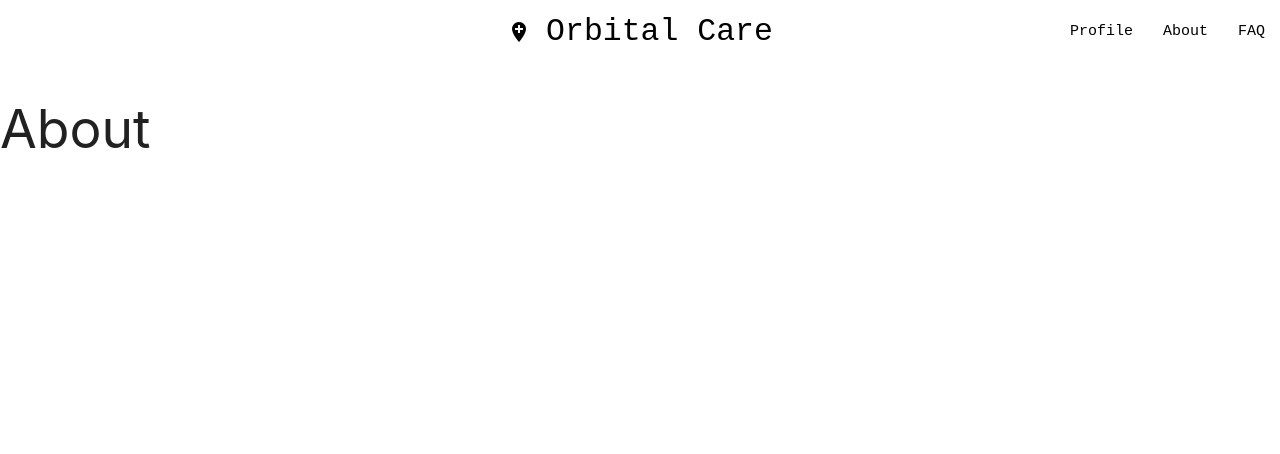
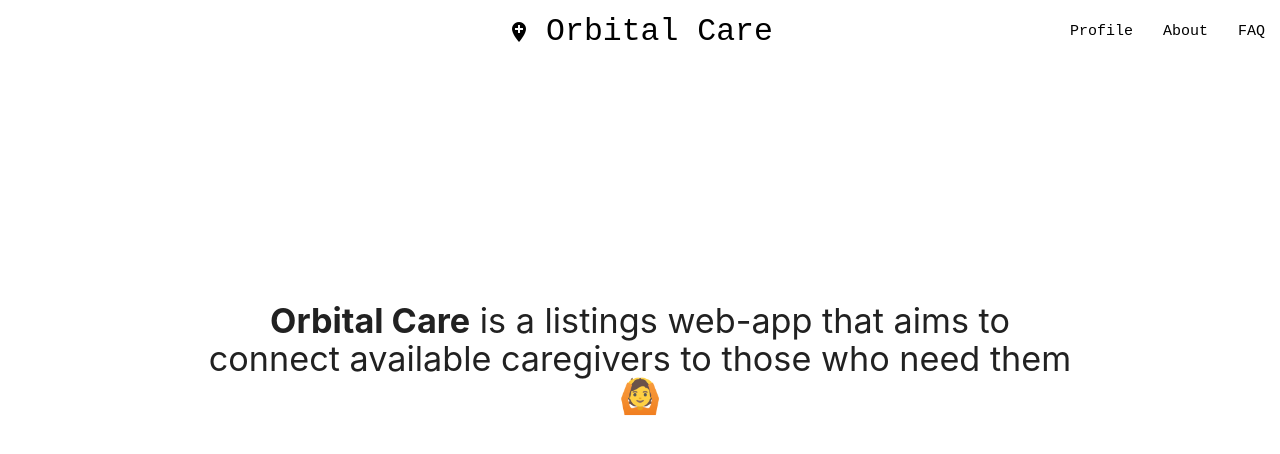
Before and after one commit to jefflowzh/Orbital-2019, a React (Create React App) app in the folder client/: page /about in a window 1280 px wide. Shown: the top 454 px of the page. Built offline with nearby package versions, Linux system fonts and the light colour scheme.

Commit message:
Minor text changes in Dashboard and About

```diff
--- a/client/src/components/About.js
+++ b/client/src/components/About.js
@@ -4,8 +4,15 @@ class About extends Component {
   state = {};
   render() {
     return (
-      <div>
-        <h2>About</h2>
+      <div style={{ height: "75vh" }} className="container valign-wrapper">
+        <div className="row">
+          <div className="col s12 center-align">
+            <h4>
+              <b>Orbital Care</b> is a listings web-app that aims to connect
+              available caregivers to those who need them 🙆‍
+            </h4>
+          </div>
+        </div>
       </div>
     );
   }
--- a/client/src/components/Dashboard.js
+++ b/client/src/components/Dashboard.js
@@ -33,8 +33,9 @@ class Dashboard extends Component {
               <h4>
                 <b>Hey there,</b> {user.name.split(" ")[0]}
                 <p className="flow-text grey-text text-darken-1">
-                  You are logged into a full-stack{" "}
-                  <span style={{ fontFamily: "monospace" }}>MERN</span> app 👏
+                  You are logged into{" "}
+                  <span style={{ fontFamily: "monospace" }}>Orbital Care</span>!
+                  😄
                 </p>
               </h4>
               <button
--- a/client/src/reducers/authReducer.js
+++ b/client/src/reducers/authReducer.js
@@ -11,12 +11,10 @@ const initialState = {
 export default function(state = initialState, action) {
   switch (action.type) {
     case SET_CURRENT_USER:
-      console.log(state);
       return {
         ...state,
         isAuthenticated: !isEmpty(action.payload),
         user: action.payload
-        //isCaregiver:
       };
     case SET_CAREGIVER:
       return {
```
